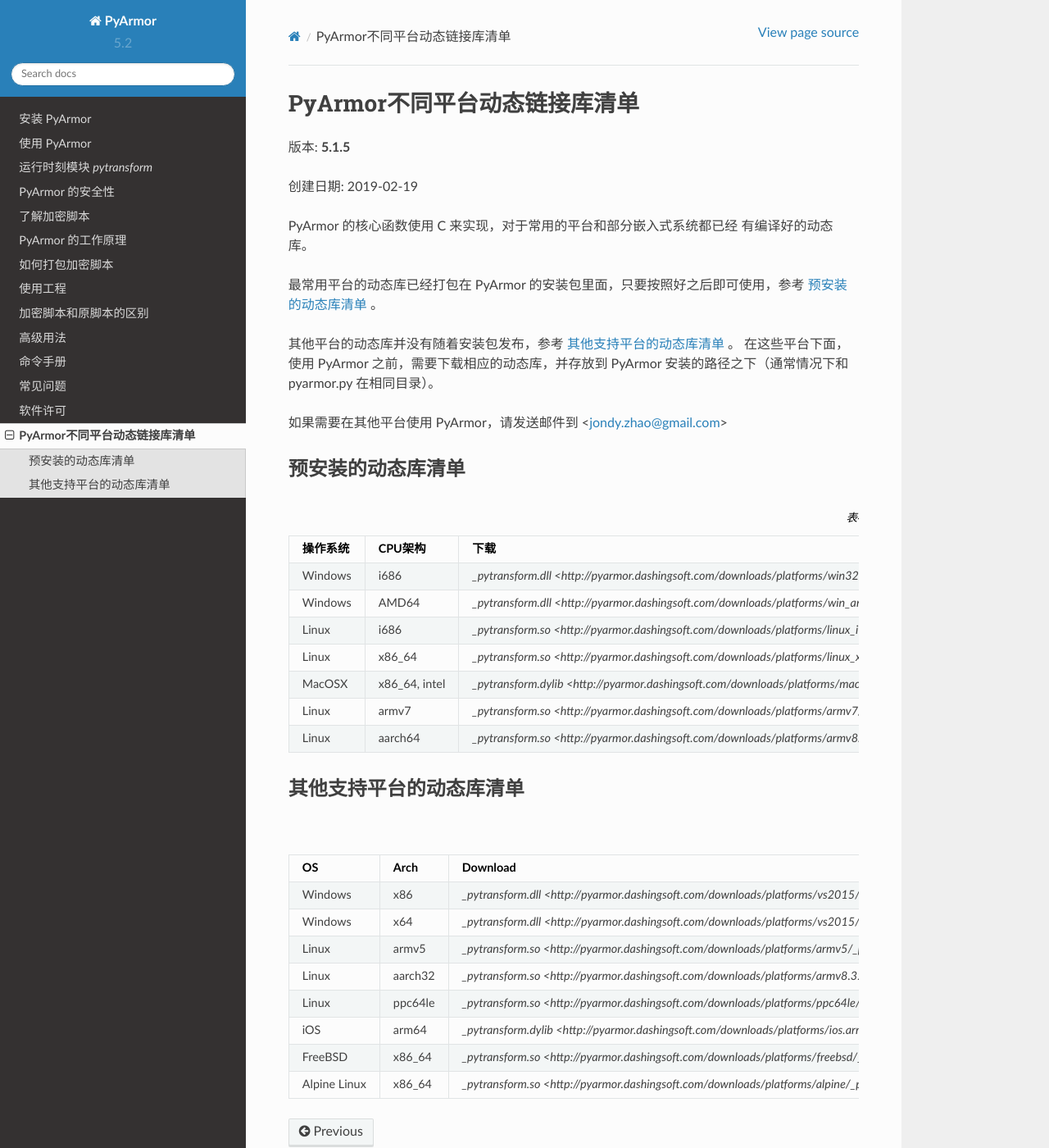
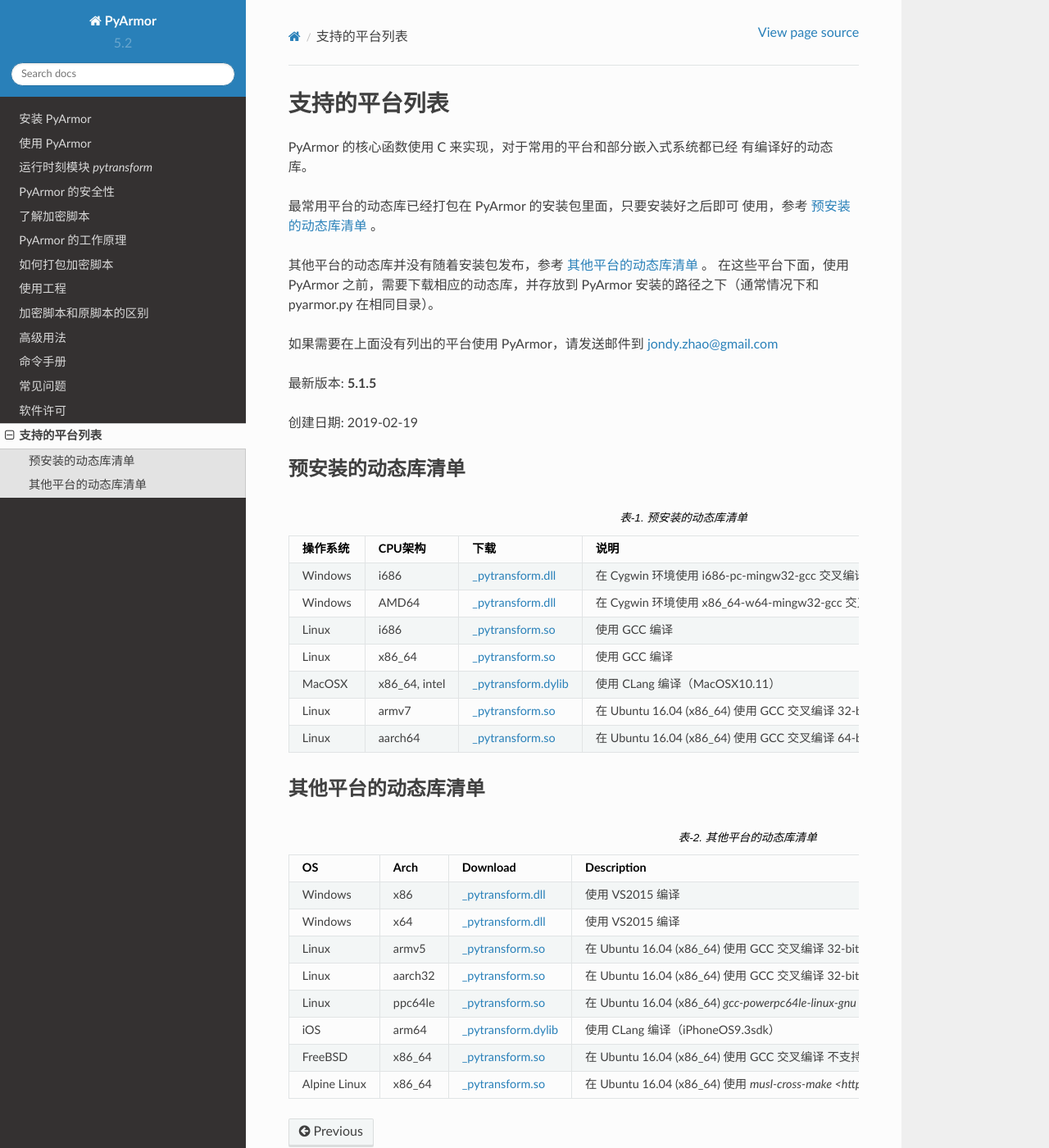
Before and after one commit to dashingsoft/pyarmor-docs-zh, a Sphinx documentation site: the page built from docs/platforms.rst, in a window 1280 px wide and 1400 px high. Shown: the whole window at 82% size. Built offline with Sphinx 7.4.7 and the Read the Docs theme 2.0.0, drawn with Linux system fonts in a browser that asks for light colours.

Commit message:
Fix link format error

```diff
--- a/docs/platforms.rst
+++ b/docs/platforms.rst
@@ -1,20 +1,24 @@
-.. _PyArmor不同平台动态链接库清单:
+.. _支持的平台列表:
 
-PyArmor不同平台动态链接库清单
-=============================
-
-版本: **5.1.5**
-
-创建日期: 2019-02-19
+支持的平台列表
+==============
 
 PyArmor 的核心函数使用 C 来实现，对于常用的平台和部分嵌入式系统都已经
 有编译好的动态库。
 
-最常用平台的动态库已经打包在 PyArmor 的安装包里面，只要按照好之后即可使用，参考 `预安装的动态库清单`_ 。
+最常用平台的动态库已经打包在 PyArmor 的安装包里面，只要安装好之后即可
+使用，参考 `预安装的动态库清单`_ 。
 
-其他平台的动态库并没有随着安装包发布，参考 `其他支持平台的动态库清单`_ 。 在这些平台下面，使用 PyArmor 之前，需要下载相应的动态库，并存放到 PyArmor 安装的路径之下（通常情况下和 pyarmor.py 在相同目录）。
+其他平台的动态库并没有随着安装包发布，参考 `其他平台的动态库清单`_ 。
+在这些平台下面，使用 PyArmor 之前，需要下载相应的动态库，并存放到
+PyArmor 安装的路径之下（通常情况下和 pyarmor.py 在相同目录）。
 
-如果需要在其他平台使用 PyArmor，请发送邮件到 <jondy.zhao@gmail.com>
+如果需要在上面没有列出的平台使用 PyArmor，请发送邮件到 jondy.zhao@gmail.com
+
+最新版本: **5.1.5**
+
+创建日期: 2019-02-19
+
 
 .. _预安装的动态库清单:
 
@@ -31,41 +35,41 @@
      - 说明
    * - Windows
      - i686
-     - `_pytransform.dll <http://pyarmor.dashingsoft.com/downloads/platforms/win32/_pytransform.dll>`
+     - `_pytransform.dll <http://pyarmor.dashingsoft.com/downloads/platforms/win32/_pytransform.dll>`_
      - 在 Cygwin 环境使用 i686-pc-mingw32-gcc 交叉编译
    * - Windows
      - AMD64
-     - `_pytransform.dll <http://pyarmor.dashingsoft.com/downloads/platforms/win_amd64/_pytransform.dll>`
+     - `_pytransform.dll <http://pyarmor.dashingsoft.com/downloads/platforms/win_amd64/_pytransform.dll>`_
      - 在 Cygwin 环境使用 x86_64-w64-mingw32-gcc 交叉编译
    * - Linux
      - i686
-     - `_pytransform.so <http://pyarmor.dashingsoft.com/downloads/platforms/linux_i386/_pytransform.so>`
+     - `_pytransform.so <http://pyarmor.dashingsoft.com/downloads/platforms/linux_i386/_pytransform.so>`_
      - 使用 GCC 编译
    * - Linux
      - x86_64
-     - `_pytransform.so <http://pyarmor.dashingsoft.com/downloads/platforms/linux_x86_64/_pytransform.so>`
+     - `_pytransform.so <http://pyarmor.dashingsoft.com/downloads/platforms/linux_x86_64/_pytransform.so>`_
      - 使用 GCC 编译
    * - MacOSX
      - x86_64, intel
-     - `_pytransform.dylib <http://pyarmor.dashingsoft.com/downloads/platforms/macosx_x86_64/_pytransform.dylib>`
+     - `_pytransform.dylib <http://pyarmor.dashingsoft.com/downloads/platforms/macosx_x86_64/_pytransform.dylib>`_
      - 使用 CLang 编译（MacOSX10.11）
    * - Linux
      - armv7
-     - `_pytransform.so <http://pyarmor.dashingsoft.com/downloads/platforms/armv7/_pytransform.so>`
+     - `_pytransform.so <http://pyarmor.dashingsoft.com/downloads/platforms/armv7/_pytransform.so>`_
      - 在 Ubuntu 16.04 (x86_64) 使用 GCC 交叉编译
        32-bit Armv7 Cortex-A, hard-float, little-endian
    * - Linux
      - aarch64
-     - `_pytransform.so <http://pyarmor.dashingsoft.com/downloads/platforms/armv8.64-bit/_pytransform.so>`
+     - `_pytransform.so <http://pyarmor.dashingsoft.com/downloads/platforms/armv8.64-bit/_pytransform.so>`_
      - 在 Ubuntu 16.04 (x86_64) 使用 GCC 交叉编译
        64-bit Armv8 Cortex-A, little-endian
 
-.. _其他支持平台的动态库清单:
+.. _其他平台的动态库清单:
 
-其他支持平台的动态库清单
-------------------------
+其他平台的动态库清单
+--------------------
 
-.. list-table:: 表-2. 其他支持平台的动态库清单
+.. list-table:: 表-2. 其他平台的动态库清单
    :widths: 10 10 20 60
    :header-rows: 1
 
@@ -75,37 +79,37 @@
      - Description
    * - Windows
      - x86
-     - `_pytransform.dll <http://pyarmor.dashingsoft.com/downloads/platforms/vs2015/x86/_pytransform.dll>`
+     - `_pytransform.dll <http://pyarmor.dashingsoft.com/downloads/platforms/vs2015/x86/_pytransform.dll>`_
      - 使用 VS2015 编译
    * - Windows
      - x64
-     - `_pytransform.dll <http://pyarmor.dashingsoft.com/downloads/platforms/vs2015/x64/_pytransform.dll>`
+     - `_pytransform.dll <http://pyarmor.dashingsoft.com/downloads/platforms/vs2015/x64/_pytransform.dll>`_
      - 使用 VS2015 编译
    * - Linux
      - armv5
-     - `_pytransform.so <http://pyarmor.dashingsoft.com/downloads/platforms/armv5/_pytransform.so>`
+     - `_pytransform.so <http://pyarmor.dashingsoft.com/downloads/platforms/armv5/_pytransform.so>`_
      - 在 Ubuntu 16.04 (x86_64) 使用 GCC 交叉编译
        32-bit Armv5 (arm926ej-s)
    * - Linux
      - aarch32
-     - `_pytransform.so <http://pyarmor.dashingsoft.com/downloads/platforms/armv8.32-bit/_pytransform.so>`
+     - `_pytransform.so <http://pyarmor.dashingsoft.com/downloads/platforms/armv8.32-bit/_pytransform.so>`_
      - 在 Ubuntu 16.04 (x86_64) 使用 GCC 交叉编译
        32-bit Armv8 Cortex-A, hard-float, little-endian
    * - Linux
      - ppc64le
-     - `_pytransform.so <http://pyarmor.dashingsoft.com/downloads/platforms/ppc64le/_pytransform.so>`
+     - `_pytransform.so <http://pyarmor.dashingsoft.com/downloads/platforms/ppc64le/_pytransform.so>`_
      - 在 Ubuntu 16.04 (x86_64) `gcc-powerpc64le-linux-gnu` 交叉编译
        适用于 POWER8
    * - iOS
      - arm64
-     - `_pytransform.dylib <http://pyarmor.dashingsoft.com/downloads/platforms/ios.arm64/_pytransform.dylib>`
+     - `_pytransform.dylib <http://pyarmor.dashingsoft.com/downloads/platforms/ios.arm64/_pytransform.dylib>`_
      - 使用 CLang 编译（iPhoneOS9.3sdk）
    * - FreeBSD
      - x86_64
-     - `_pytransform.so <http://pyarmor.dashingsoft.com/downloads/platforms/freebsd/_pytransform.so>`
+     - `_pytransform.so <http://pyarmor.dashingsoft.com/downloads/platforms/freebsd/_pytransform.so>`_
      - 在 Ubuntu 16.04 (x86_64) 使用 GCC 交叉编译
        不支持获取硬盘序列号
    * - Alpine Linux
      - x86_64
-     - `_pytransform.so <http://pyarmor.dashingsoft.com/downloads/platforms/alpine/_pytransform.so>`
+     - `_pytransform.so <http://pyarmor.dashingsoft.com/downloads/platforms/alpine/_pytransform.so>`_
      - 在 Ubuntu 16.04 (x86_64) 使用 `musl-cross-make <https://github.com/richfelker/musl-cross-make>` 交叉编译（musl-1.1.21）
```
